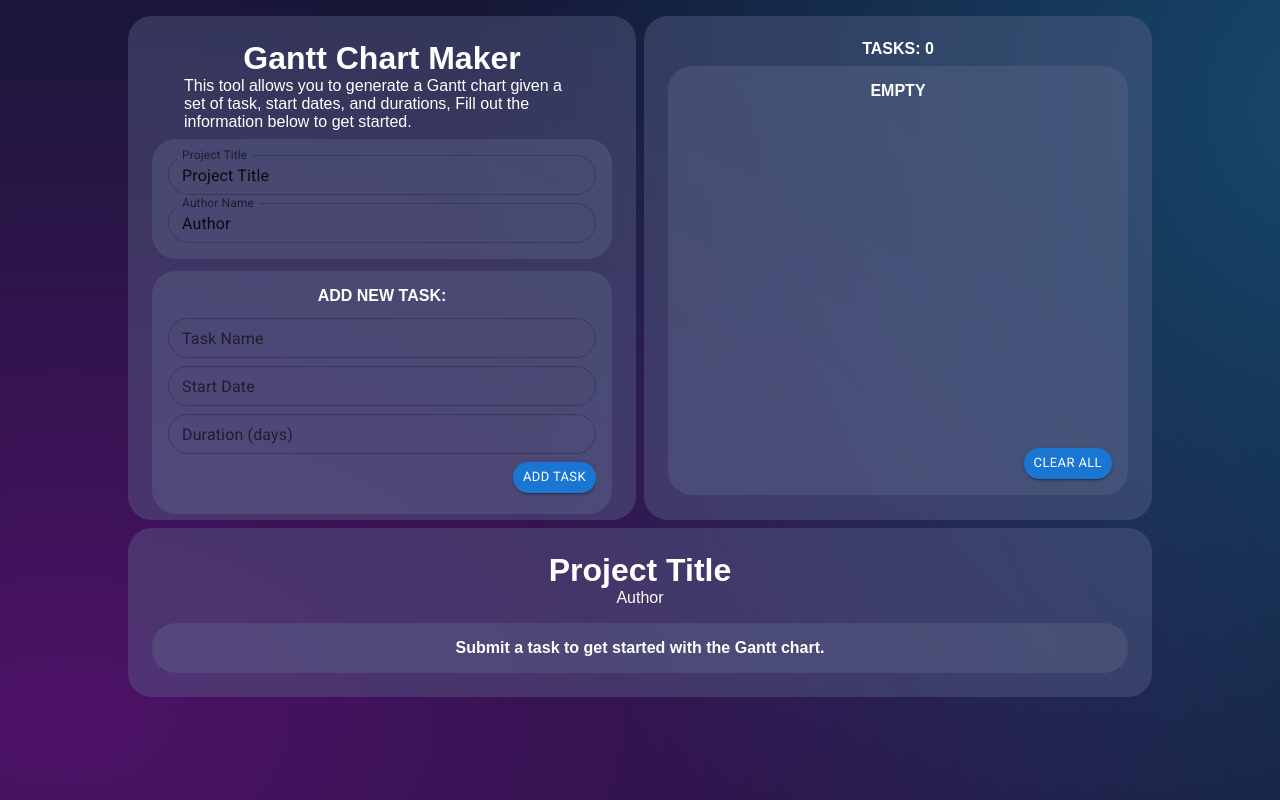
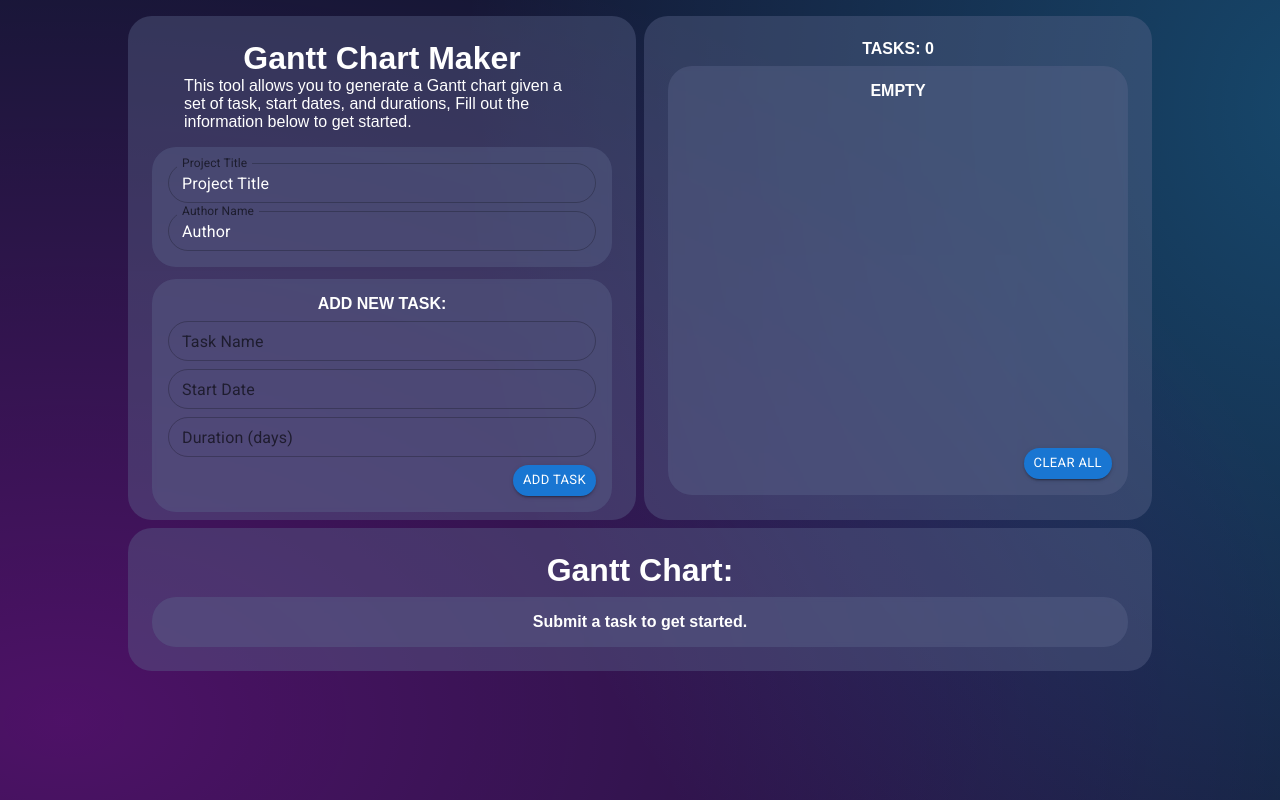
Before and after one commit to RobKokochak/gantt-chart-app, a React (Create React App) app: page / in a window 1280 px wide. Built offline with nearby package versions, Linux system fonts and the light colour scheme.

Commit message:
implemented html2canvas to export jpg

```diff
--- a/package.json
+++ b/package.json
@@ -16,6 +16,7 @@
     "date-fns": "^2.29.3",
     "dayjs": "^1.11.6",
     "eslint": "^8.28.0",
+    "html2canvas": "^1.4.1",
     "react": "^18.2.0",
     "react-dom": "^18.2.0",
     "react-google-charts": "^4.0.0",
--- a/src/App.js
+++ b/src/App.js
@@ -54,9 +54,8 @@ const App = () => {
           </Grid>
           <Grid item xs={12}>
             <div className="gantt-container">
-              <h1>{title}</h1>
-              <p>{author}</p>
-              <Gantt tasks={tasks}/>
+              <h1>Gantt Chart:</h1>
+              <Gantt tasks={tasks} title={title} author={author}/>
             </div>
           </Grid>
         </Grid>
--- a/src/components/Gantt.js
+++ b/src/components/Gantt.js
@@ -1,7 +1,29 @@
+import React from "react";
 import { Chart } from "react-google-charts";
+import { Button, Stack } from '@mui/material';
+import html2canvas from "html2canvas";
 
-const GanttChart = ({ tasks }) => {
+const GanttChart = ({ tasks, title, author }) => {
+  const printRef = React.useRef();
 
+  const handleDownloadImage = async () => {
+    const element = printRef.current;
+    const canvas = await html2canvas(element);
+
+    const data = canvas.toDataURL('image/jpg');
+    const link = document.createElement('a');
+
+    if (typeof link.download === 'string') {
+      link.href = data;
+      link.download = 'Gantt.jpeg';
+
+      document.body.appendChild(link);
+      link.click();
+      document.body.removeChild(link);
+    } else {
+      window.open(data);
+    }
+  };
   // Converting Object array to an Array of arrays  (first step of converting localStorage date string to something Google Gantt can read)
   const tasksObjectsToGantt = tasks.map( Object.values );
 
@@ -40,40 +62,10 @@ const GanttChart = ({ tasks }) => {
     { type: "string", label: "Dependencies" },
   ];
 
-  // TEST PURPOSES ONLY
-  // change line 73 "const data = [columns, ...{{{{{tasksObjectsToGantt}}}}];" and insert rows into tasksObjectsToGantt
-
-  // const daysToMilliseconds = (days) => {
-  //   return days * 24 * 60 * 60 * 1000;
-  // }
-
-  // const rows = [
-  //   [
-  //     "fcc77729-b73b-4cbd-a575-9b9ea7115aac",                // task.id
-  //     "Test",          // task.taskName
-  //     "",                     // task.resource (NOT USED)
-  //     new Date(2014, 2, 22),  // task.startDate
-  //     null,                   // task.endDate (NOT USED)
-  //     daysToMilliseconds(5),  // task.duration
-  //     0,                      // task.percentComplete (LEAVE AT 0)
-  //     null,                   // task.dependencies (NOT USED)
-  //   ],
-  //   [
-  //     "12312312321",
-  //     "Test2",
-  //     "",
-  //     new Date(2014, 2, 29),
-  //     null,
-  //     daysToMilliseconds(3),
-  //     100,
-  //     null,
-  //   ],
-  // ];
-
   const data = [columns, ...tasksObjectsToGantt];
 
   const options = {
-    height: 400,
+    height: 45 + (tasks.length * 40),
     backgroundColor: {
     },
     gantt: {
@@ -82,7 +74,7 @@ const GanttChart = ({ tasks }) => {
       trackHeight: 40,
     },
     labelStyle: {
-      color: '#FFFFFF'
+      color: '#FFFFFF',
     }
   };
 
@@ -91,8 +83,14 @@ const GanttChart = ({ tasks }) => {
   if (tasksObjectsToGantt[0] != null) {
     return (
       <div>
-        <div className="inner-container">
+        <Stack className="inner-container" spacing={1}>
+          <div ref={printRef} className="gantt-wrapper">
+            <div>
+              <h1>{title}</h1>
+              <p>{author}</p>
+            </div>
             <Chart
+              id="report"
               chartType="Gantt"
               width="100%"
               height="50%"
@@ -100,13 +98,17 @@ const GanttChart = ({ tasks }) => {
               options={options}
             />
           </div>
+          <div className="right">
+            <Button onClick={handleDownloadImage} type="button" variant="contained" size="small" style={{ borderRadius: 50 }}>DOWNLOAD JPG</Button>
+				  </div>
+        </Stack>
       </div>
     )}
     else {
       return (
         <div>
         <div className="inner-container">
-          <h4>Submit a task to get started with the Gantt chart.</h4>
+          <h4>Submit a task to get started.</h4>
         </div>
       </div>
       )
--- a/src/components/ProjectDetails.js
+++ b/src/components/ProjectDetails.js
@@ -7,8 +7,8 @@ const UserInput = ({ title, setTitle, author, setAuthor }) => {
           <Grid container spacing={2}>
             <Grid item xs={12}>
                 <Stack spacing={1}>
-                  <TextField size="small" className="input-box" id='project-title' label="Project Title" variant="outlined" value={title} onChange={(e) => setTitle(e.target.value)} />
-                  <TextField size="small" className="input-box" id='author-name' label="Author Name" variant="outlined" value={author} onChange={(e) => setAuthor(e.target.value)} />
+                  <TextField size="small" className="input-box" id='project-title' label="Project Title" variant="outlined" value={title} onChange={(e) => setTitle(e.target.value)} sx={{ input: { color: '#FFFFFF' } }} />
+                  <TextField size="small" className="input-box" id='author-name' label="Author Name" variant="outlined" value={author} onChange={(e) => setAuthor(e.target.value)} sx={{ input: { color: '#FFFFFF' } }} />
                 </Stack>
             </Grid>
           </Grid>
--- a/src/components/TaskForm.js
+++ b/src/components/TaskForm.js
@@ -16,7 +16,7 @@ const defaultValues = {
 	dependencies: null
 }
 
-const MAX_TASKNAME_LENGTH = 64;
+const MAX_TASKNAME_LENGTH = 32;
 const MAX_DAYS = 180;
 
 const TaskForm = ({ addTask }) => {
@@ -37,13 +37,13 @@ const TaskForm = ({ addTask }) => {
 	const handleSubmit = e => {
 		e.preventDefault();
 
-		if(task.taskName == ""){
+		if(task.taskName === ""){
 			setMissingName(true);
 		}
 		if(task.startDate == null){
 			setMissingDate(true);
 		}
-		if(task.duration == ''){
+		if(task.duration === ''){
 			setMissingDuration(true);
 		}
 
@@ -79,6 +79,7 @@ const TaskForm = ({ addTask }) => {
 									setMissingName("");
 								}}
 								helperText={(task.taskName.length >= MAX_TASKNAME_LENGTH) ? "Task name too long!": ""}
+								sx={{ input: { color: '#FFFFFF' } }}
 							/>
 							<MobileDatePicker
 								className="input-box"
@@ -89,9 +90,7 @@ const TaskForm = ({ addTask }) => {
 									setTaskValue({ ...task, startDate: e });
 									setMissingDate("");
 								}}
-								// JSON.stringify HERE ^^^^^^^^^
-								// DHTMLX GANTT CHART: https://github.com/DHTMLX/gantt
-								renderInput={(params) => <TextField {...params} error={missingDate} size='small'/>}
+								renderInput={(params) => <TextField {...params} error={missingDate} size='small' sx={{ input: { color: '#FFFFFF' } }}/>}
 							/>
 							<TextField
 								error={(task.duration > MAX_DAYS) || (task.duration < 0) || (missingDuration)}
@@ -107,6 +106,7 @@ const TaskForm = ({ addTask }) => {
 									setMissingDuration("");
 								}}
 								helperText={(task.duration > MAX_DAYS) || (task.duration < 0) ? "Duration must be greater than zero and less than 180 days": ""}
+								sx={{ input: { color: '#FFFFFF' } }}
 							/>
 							<div className="right">
 								<Button type="submit" variant="contained" size="small" style={{ borderRadius: 50 }}>ADD TASK</Button>
--- a/src/index.css
+++ b/src/index.css
@@ -47,7 +47,7 @@ body::-webkit-scrollbar {
   text-align: left;
   padding-left: 2rem;
   padding-right: 2rem;
-  padding-bottom: .5rem;
+  padding-bottom: 1rem;
 }
 
 .container h4 {
@@ -91,12 +91,30 @@ body::-webkit-scrollbar {
   display: none;
 }
 
+.gantt-wrapper {
+  background: #FFFFFF;
+  color: #000000;
+  align-items: center;
+  border-radius: 1rem;
+  padding: .5rem;
+}
+
+.gantt-wrapper h1{
+  text-align: center;
+}
+
+.gantt-wrapper p{
+  text-align: center;
+  padding-bottom: .5rem;
+}
+
+.gantt-wrapper::-webkit-scrollbar {
+  display: none;
+}
+
 .form-wrapper {
-  padding-top: 5px;
-  padding-bottom: 5px;
   text-align: center;
   border-radius: 1rem;
-  overflow: auto;
 }
 
 .gantt-container {
@@ -106,18 +124,11 @@ body::-webkit-scrollbar {
   backdrop-filter: blur(2rpx);
   border-radius: 1.5rem;
   padding: 1.5rem;
-  height: 28;
 }
 
 .gantt-container h1{
   text-align: center;
-}
-
-.gantt-container p {
-  text-align: center;
-  padding-left: 2rem;
-  padding-right: 2rem;
-  padding-bottom: 1rem;
+  padding-bottom: .5rem;
 }
 
 .task {
@@ -134,9 +145,10 @@ body::-webkit-scrollbar {
 }
 
 .task-details {
+  white-space: nowrap;
+  overflow-x: auto;
+  display: flex;
   text-align: left;
-  max-height: 415px;
-  overflow: hidden;
 }
 
 .input-box fieldset{
```
Also changed, not shown: 1 other file (tests, documents, lock files or other folders). Lines whose indentation alone changed are shown as unchanged.
